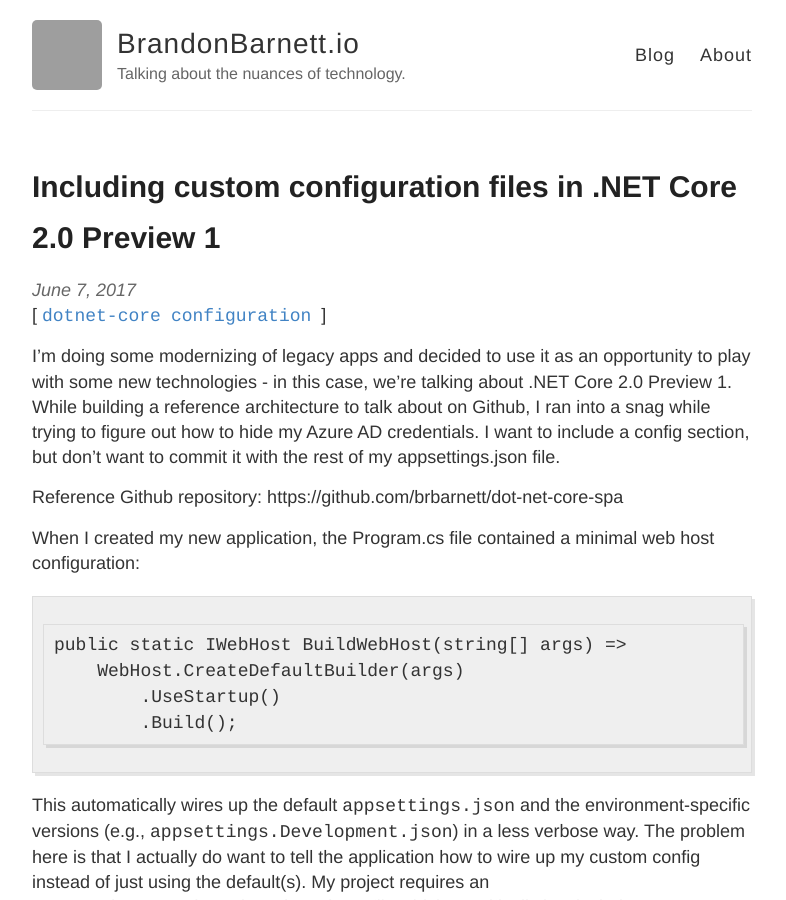
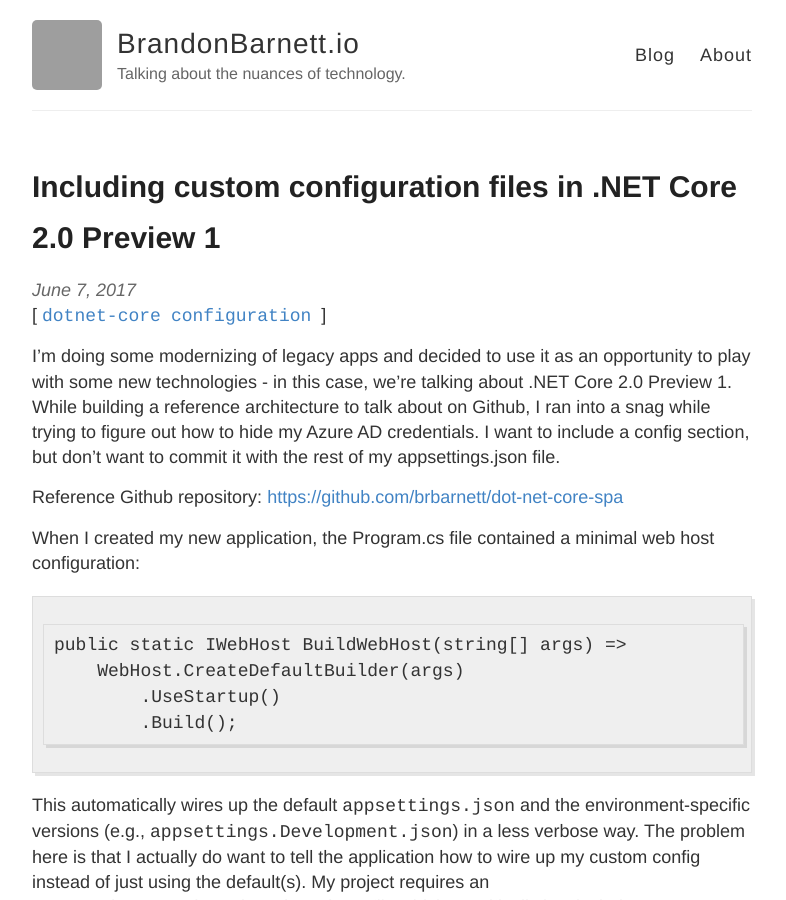
Before and after one commit to brbarnett/brbarnett.github.io, a Jekyll site: the page built from _posts/2017-6-7-including-custom-configuration-files-in-net-core-20-preview-1.md, in a window 1280 px wide and 900 px high. Shown: the whole window, without its empty margins (248-1034 px from the left). Built offline with Jekyll 4.4.1, drawn with Linux system fonts in a browser that asks for light colours; some of the changed lines change nothing that is shown; grey boxes are pictures that could not be loaded.

Commit message:
Actual link

```diff
--- a/_posts/2017-6-7-including-custom-configuration-files-in-net-core-20-preview-1.md
+++ b/_posts/2017-6-7-including-custom-configuration-files-in-net-core-20-preview-1.md
@@ -7,7 +7,7 @@ tags: dotnet-core configuration
 
 I'm doing some modernizing of legacy apps and decided to use it as an opportunity to play with some new technologies - in this case, we're talking about .NET Core 2.0 Preview 1. While building a reference architecture to talk about on Github, I ran into a snag while trying to figure out how to hide my Azure AD credentials. I want to include a config section, but don't want to commit it with the rest of my appsettings.json file.
 
-Reference Github repository: https://github.com/brbarnett/dot-net-core-spa
+Reference Github repository: [https://github.com/brbarnett/dot-net-core-spa](https://github.com/brbarnett/dot-net-core-spa)
 
 When I created my new application, the Program.cs file contained a minimal web host configuration:
 
```
